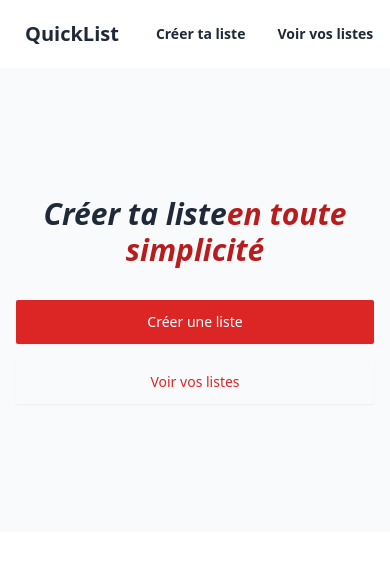
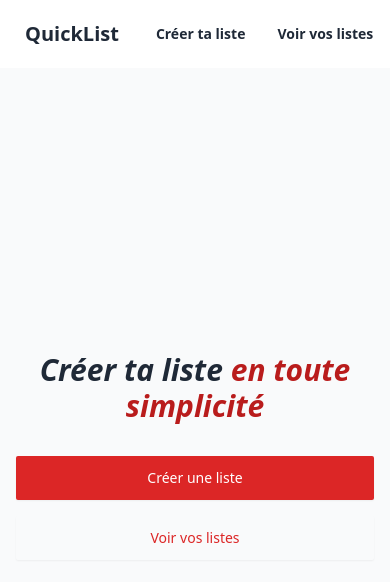
Before and after one commit to KilianOlry/QuickList, a React (Vite) app in the folder FRONT-END/: page / in a window 390 px wide. Shown: the top 582 px of the page. Built offline with nearby package versions, Linux system fonts and the light colour scheme.

Commit message:
/FRONT-END/refactor: clean the code

```diff
--- a/FRONT-END/src/components/homepage/Banner.tsx
+++ b/FRONT-END/src/components/homepage/Banner.tsx
@@ -3,11 +3,11 @@ import {createList, showLists} from "../../utils/links.ts";
 const Banner = () => {
   return (
     <section className="bg-gray-50">
-      <div className="mx-auto max-w-screen-xl px-4 py-32 lg:flex lg:h-screen lg:items-center">
+      <div className="mx-auto max-w-screen-xl px-4 py-32 flex h-[calc(100dvh-68px)] items-center">
         <div className="mx-auto max-w-xl text-center">
           <h1 className="text-3xl font-extrabold sm:text-5xl italic">
             Créer ta liste
-            <strong className="font-extrabold text-red-700 sm:block">en toute simplicité</strong>
+            <strong className="font-extrabold text-red-700 sm:block"> en toute simplicité</strong>
           </h1>
 
           <div className="mt-8 flex flex-wrap justify-center gap-4">
--- a/FRONT-END/src/pages/Lists/EditList.tsx
+++ b/FRONT-END/src/pages/Lists/EditList.tsx
@@ -1,8 +1,7 @@
 import {FormEvent, useEffect, useState} from "react";
-import {addList, getList, updateList,} from "../../utils/endpoint.ts";
+import {getList, updateList,} from "../../utils/endpoint.ts";
 import Modal from "../../components/Modal.tsx";
 import {useParams} from "react-router-dom";
-import {ProductInterface} from "../../utils/interfaces/ProductInterface.ts";
 import {ListInterface} from "../../utils/interfaces/ListInterface.ts";
 
 const EditList = () => {
--- a/FRONT-END/src/pages/Products/AddProduct.tsx
+++ b/FRONT-END/src/pages/Products/AddProduct.tsx
@@ -1,5 +1,5 @@
 import Modal from "../../components/Modal.tsx";
-import { FormEvent, useState, useEffect } from "react";
+import { FormEvent, useState} from "react";
 import { ProductInterface } from "../../utils/interfaces/ProductInterface.ts";
 import { useParams } from "react-router-dom";
 import {addProduct} from "../../utils/endpoint.ts";
@@ -85,6 +85,7 @@ const AddProduct = () => {
               }));
             }}
             className="bg-gray-50 border border-gray-300 text-gray-900 text-sm rounded-lg focus:ring-blue-500 focus:border-blue-500 block w-full p-2.5 dark:bg-gray-700 dark:border-gray-600 dark:placeholder-gray-400 dark:text-white dark:focus:ring-blue-500 dark:focus:border-blue-500"
+            required
           />
         </div>
         <div className="flex justify-center">
```
